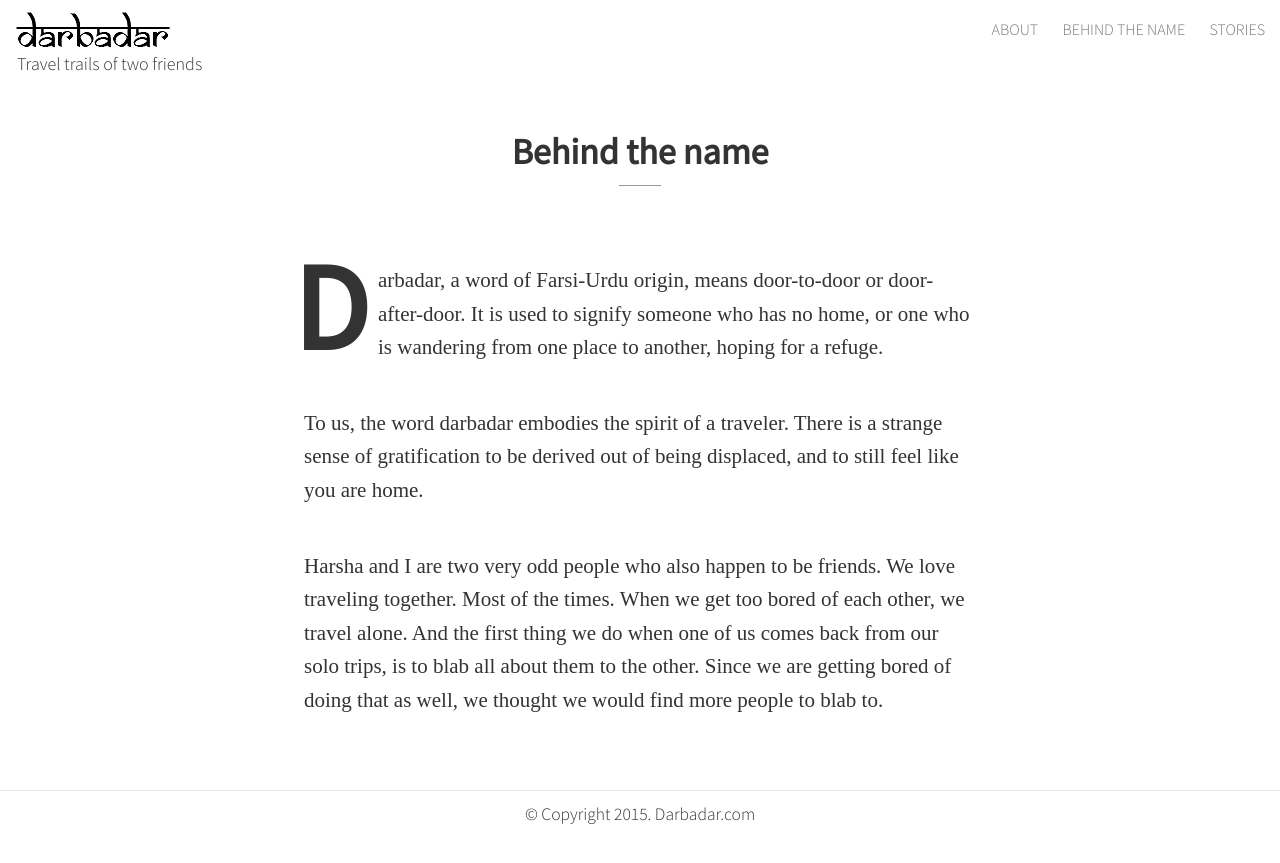
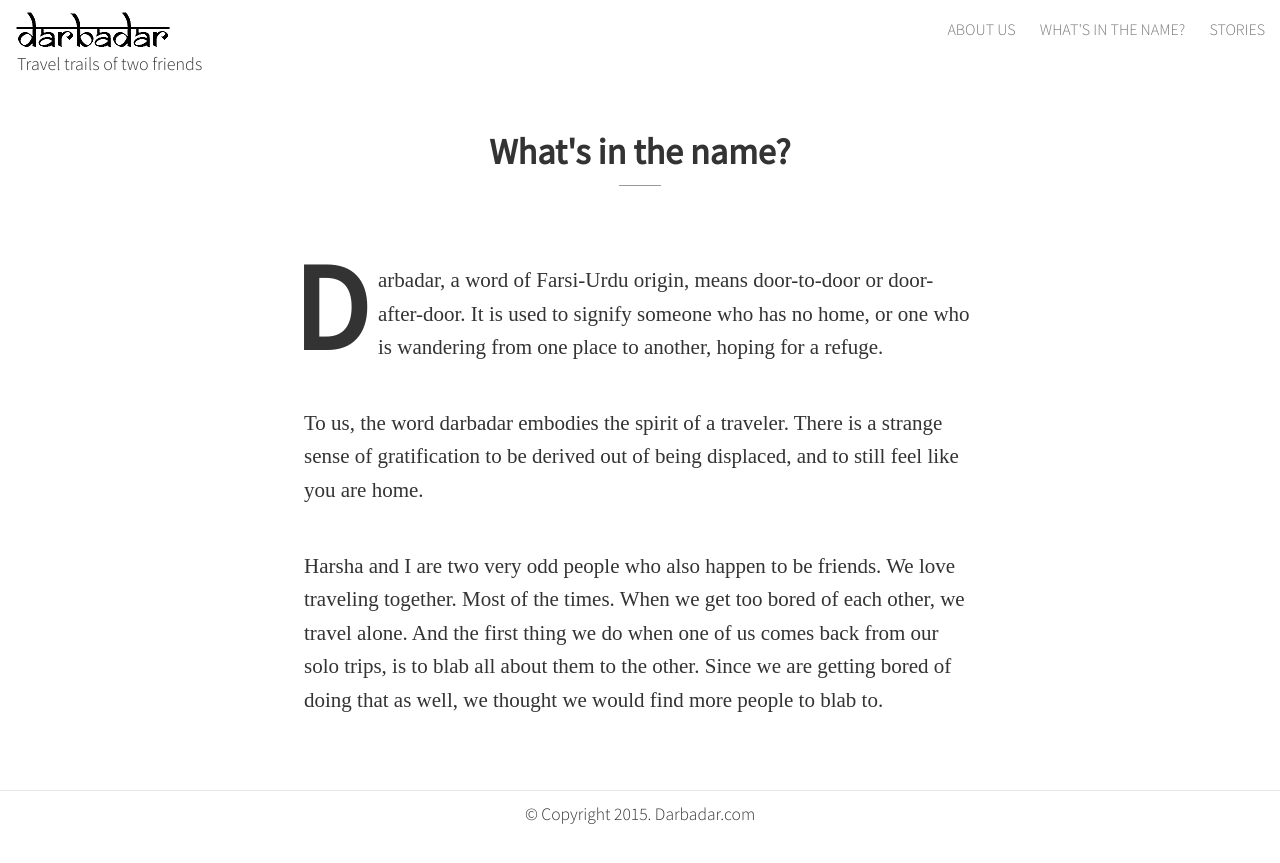
Before and after one commit to harshac/darbadar, a Jekyll site: the page built from darbadar.md, in a window 1280 px wide. Shown: the top 863 px of the page. Built offline with Jekyll 4.4.1, drawn with Linux system fonts in a browser that asks for light colours; some web fonts are replaced.

Commit message:
Updating titles for pages

```diff
--- a/about.md
+++ b/about.md
@@ -1,7 +1,7 @@
 ---
 layout: page
-title: About
-permalink: /about/
+title: About us
+permalink: /about-us/
 ---
 
 A month before floods hit Jammu and Kashmir in September 2014, Harsha and I went for a trek in the Himalayas that started in Sonmarg. Although we both saw the worst of each other during that trek, we both managed to curb our desires to murder each other and in fact ended up having the best time of our lives. We realized that we can tolerate each other a little more than we give ourselves credit for.
--- a/darbadar.md
+++ b/darbadar.md
@@ -1,7 +1,7 @@
 ---
 layout: page
-title: Behind the name
-permalink: /behind-the-name/
+title: What's in the name?
+permalink: /whats-in-the-name/
 ---
 
 Darbadar, a word of Farsi-Urdu origin, means door-to-door or door-after-door. It is used to signify someone who has no home, or one who is wandering from one place to another, hoping for a refuge.
```
